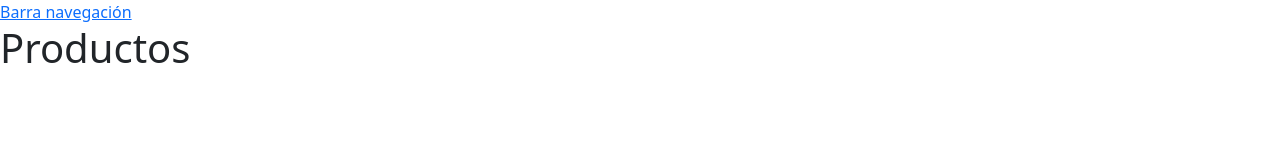
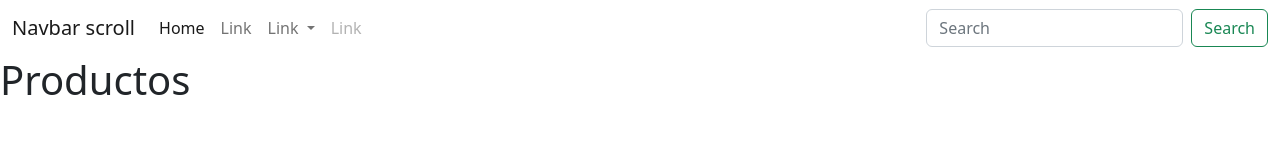
Before and after one commit to geraldacunasoftware/lifeprintcr, a website: page public/index.html in a window 1280 px wide. Drawn offline with nearby package versions, Linux system fonts and the light colour scheme; no server answers.

Commit message:
prueba de navbar bootstrap

```diff
--- a/public/index.html
+++ b/public/index.html
@@ -8,11 +8,42 @@
   <link href="https://cdn.jsdelivr.net/npm/bootstrap@5.2.3/dist/css/bootstrap.min.css" rel="stylesheet" integrity="sha384-rbsA2VBKQhggwzxH7pPCaAqO46MgnOM80zW1RWuH61DGLwZJEdK2Kadq2F9CUG65" crossorigin="anonymous">
 </head>
 <body>
-    <nav class="nav nav-bar">
-        <li>
-            <a href="#">Barra navegación</a>
+<nav class="navbar navbar-expand-lg bg-body-tertiary">
+  <div class="container-fluid">
+    <a class="navbar-brand" href="#">Navbar scroll</a>
+    <button class="navbar-toggler" type="button" data-bs-toggle="collapse" data-bs-target="#navbarScroll" aria-controls="navbarScroll" aria-expanded="false" aria-label="Toggle navigation">
+      <span class="navbar-toggler-icon"></span>
+    </button>
+    <div class="collapse navbar-collapse" id="navbarScroll">
+      <ul class="navbar-nav me-auto my-2 my-lg-0 navbar-nav-scroll" style="--bs-scroll-height: 100px;">
+        <li class="nav-item">
+          <a class="nav-link active" aria-current="page" href="#">Home</a>
         </li>
-    </nav>
+        <li class="nav-item">
+          <a class="nav-link" href="#">Link</a>
+        </li>
+        <li class="nav-item dropdown">
+          <a class="nav-link dropdown-toggle" href="#" role="button" data-bs-toggle="dropdown" aria-expanded="false">
+            Link
+          </a>
+          <ul class="dropdown-menu">
+            <li><a class="dropdown-item" href="#">Action</a></li>
+            <li><a class="dropdown-item" href="#">Another action</a></li>
+            <li><hr class="dropdown-divider"></li>
+            <li><a class="dropdown-item" href="#">Something else here</a></li>
+          </ul>
+        </li>
+        <li class="nav-item">
+          <a class="nav-link disabled" aria-disabled="true">Link</a>
+        </li>
+      </ul>
+      <form class="d-flex" role="search">
+        <input class="form-control me-2" type="search" placeholder="Search" aria-label="Search"/>
+        <button class="btn btn-outline-success" type="submit">Search</button>
+      </form>
+    </div>
+  </div>
+</nav>
   <h1>Productos</h1>
   <div id="cards"></div>
   <script src="https://cdn.jsdelivr.net/npm/bootstrap@5.2.3/dist/js/bootstrap.bundle.min.js" integrity="sha384-kenU1KFdBIe4zVF0s0G1M5b4hcpxyD9F7jL+jjXkk+Q2h455rYXK/7HAuoJl+0I4" crossorigin="anonymous"></script>
```
